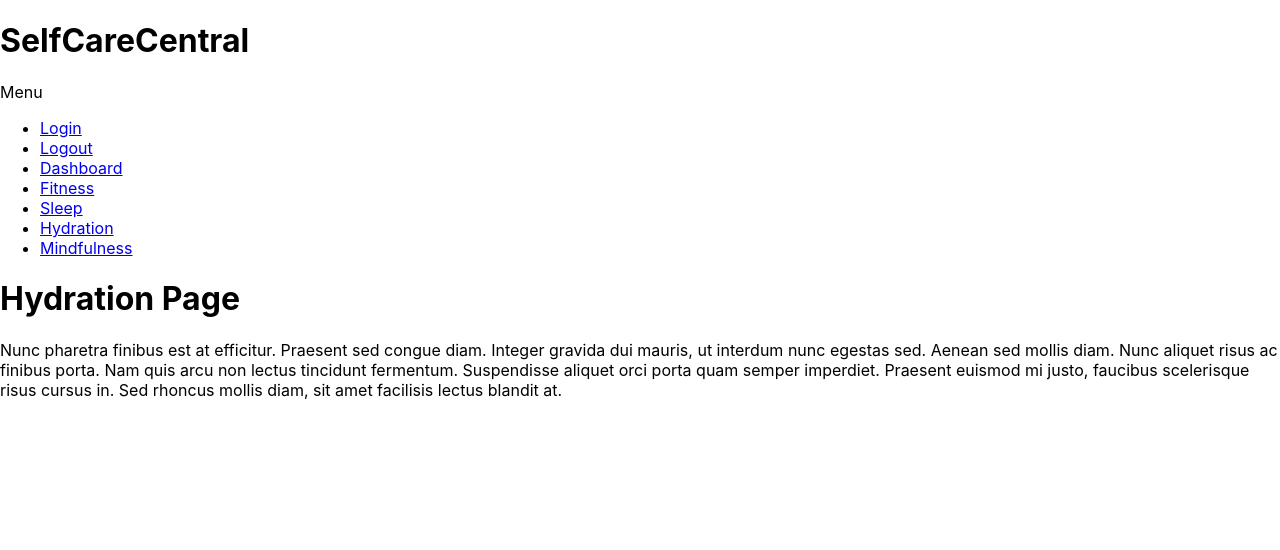
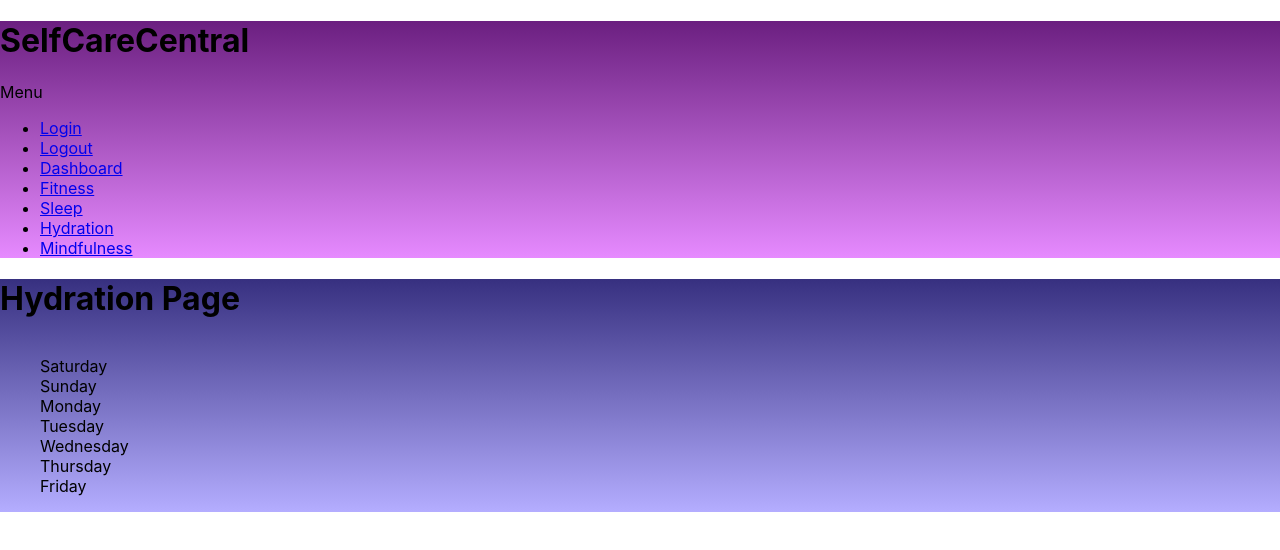
Before and after one commit to hseymo/selfcare, a React (Create React App) app: page /hydration in a window 1280 px wide. Shown: the top 550 px of the page. Built offline with nearby package versions, Linux system fonts and the light colour scheme.

Commit message:
added hydration folder

```diff
--- a/src/App.js
+++ b/src/App.js
@@ -5,10 +5,10 @@ import Home from './components/pages/Home'
 import Dashboard from './components/pages/Dashboard';
 import Fitness from './components/pages/Fitness';
 import Sleep from './components/pages/Sleep';
-import Hydration from './components/pages/Hydration';
+import Hydration from './components/pages/hydration/Hydration';
 import Mindfulness from './components/pages/Mindfulness';
 import Header from './components/pages/Header';
-import Login from './components/pages/Login'
+import Login from './components/pages/Login';
 import { BrowserRouter, Routes, Route } from 'react-router-dom';
 
 function App() {
--- a/src/components/NavTabs.js
+++ b/src/components/NavTabs.js
@@ -1,13 +1,5 @@
 import React from 'react';
 import { Link } from 'react-router-dom';
-
-const styles = {
-    navStyle: {
-        border: '2px solid black',
-        width: 'fit-content',
-        padding: '0px 10px',
-    }
-}
 
 function NavTabs(props) {
     return (
--- a/src/components/pages/Fitness.js
+++ b/src/components/pages/Fitness.js
@@ -1,12 +1,4 @@
 import React from 'react';
-
-const styles = {
-    navStyle: {
-        border: '2px solid black',
-        width: 'fit-content',
-        padding: '0px 10px',
-    }
-}
 
 export default function Fitness() {
     return (
--- a/src/components/pages/Header.js
+++ b/src/components/pages/Header.js
@@ -1,9 +1,13 @@
 import React from 'react';
 import NavTabs from '../NavTabs';
 
+const styles = {
+    background: 'linear-gradient(#6B1F80,#E68AFF)'
+}
+
 export default function Header () {
     return (
-        <div>
+        <div style={styles}>
             <h1>SelfCareCentral</h1>
             < NavTabs />
         </div>
--- a/src/components/pages/Hydration.js
+++ /dev/null
@@ -1,17 +0,0 @@
-import React from 'react';
-
-export default function Hydration() {
-    return (
-        <div>
-            <h1>Hydration Page</h1>
-            <p>
-                Nunc pharetra finibus est at efficitur. Praesent sed congue diam.
-                Integer gravida dui mauris, ut interdum nunc egestas sed. Aenean sed
-                mollis diam. Nunc aliquet risus ac finibus porta. Nam quis arcu non
-                lectus tincidunt fermentum. Suspendisse aliquet orci porta quam semper
-                imperdiet. Praesent euismod mi justo, faucibus scelerisque risus cursus
-                in. Sed rhoncus mollis diam, sit amet facilisis lectus blandit at.
-            </p>
-        </div>
-    );
-}
--- /dev/null
+++ b/src/components/pages/hydration/Hydration.js
@@ -0,0 +1,31 @@
+import React from 'react';
+import './hydration.css';
+
+const styles = {
+    water: {
+        background: 'linear-gradient(#373080,#B4ADFF)',
+    }
+}
+
+export default function Hydration() {
+    return (
+        <div style={styles.water}>
+            <h1>Hydration Page</h1>
+            <ul className="hydrateWeek">
+                <card>Saturday</card>
+                <br/>
+                <card>Sunday</card>
+                <br/>
+                <card>Monday</card>
+                <br/>
+                <card>Tuesday</card>
+                <br/>
+                <card>Wednesday</card>
+                <br/>
+                <card>Thursday</card>
+                <br/>
+                <card>Friday</card>
+            </ul>
+        </div>
+    );
+}
--- a/src/index.css
+++ b/src/index.css
@@ -11,3 +11,11 @@ code {
   font-family: source-code-pro, Menlo, Monaco, Consolas, 'Courier New',
     monospace;
 }
+
+.hydrateWeek {
+  display:inline-block;
+}
+
+card {
+  padding:
+}
```
Also changed, not shown: src/components/pages/hydration/hydration.css (added).
